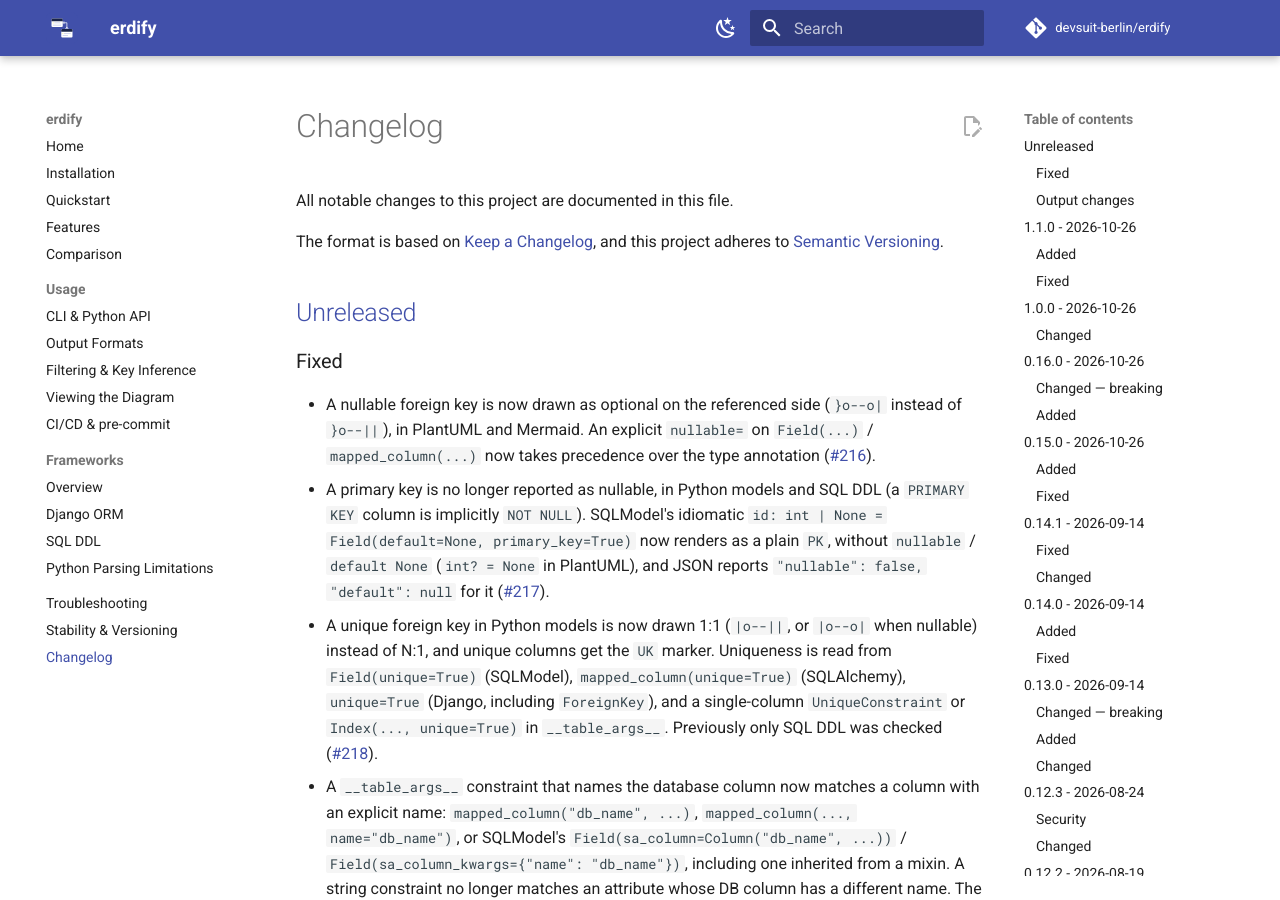
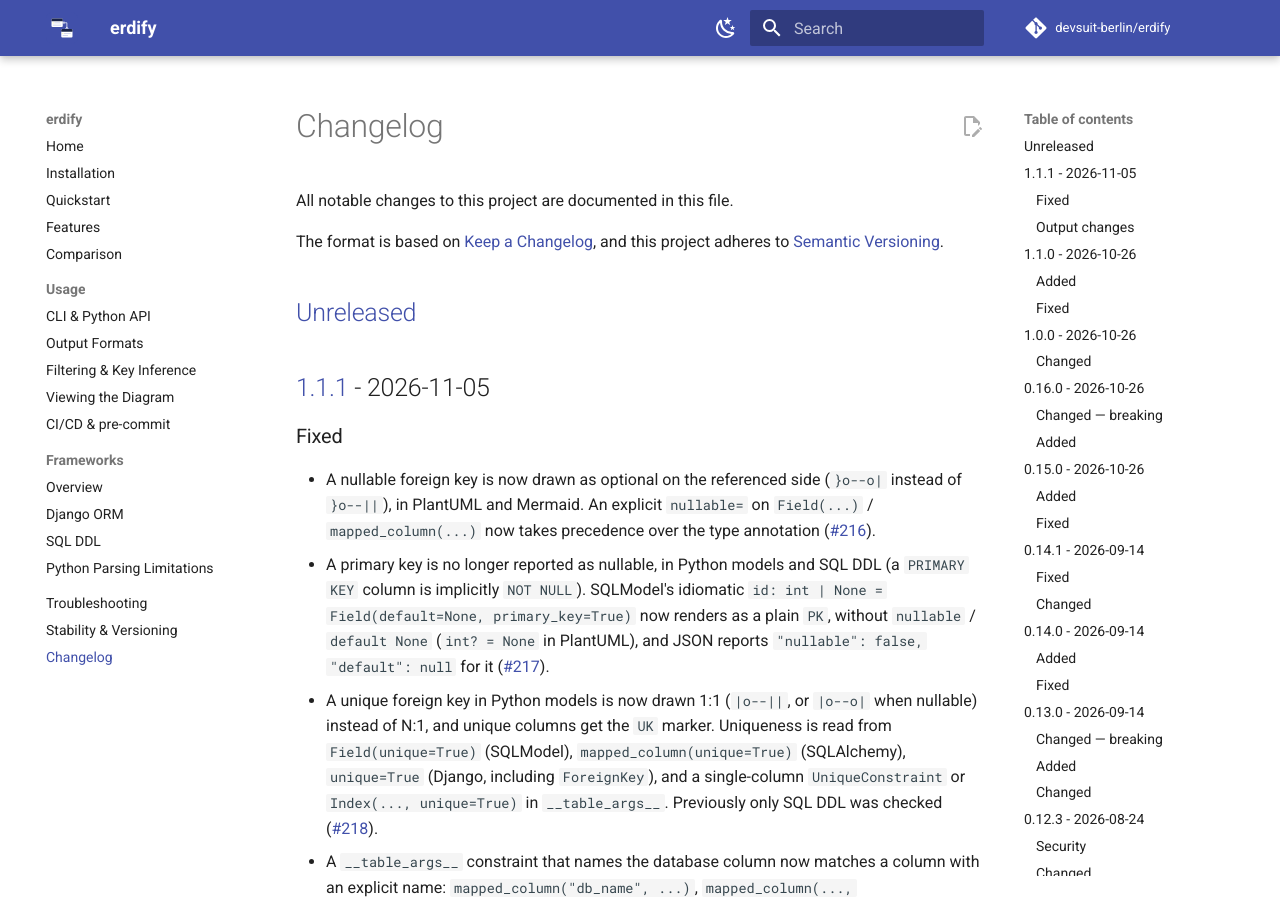
Before and after one commit to devsuit-berlin/erdify, an MkDocs documentation site: the page built from docs/changelog.md, in a window 1280 px wide and 900 px high. Built offline with MkDocs 1.6.1 and Material for MkDocs 9.7.7, drawn with Linux system fonts in a browser that asks for light colours; comment, search, counter and statistics services are not loaded.

Commit message:
chore: release 1.1.1 (#227)
Release 1.1.1: a patch release with bug fixes only (#220, #225).

- `pyproject.toml` and `uv.lock` bumped to 1.1.1
- `CHANGELOG.md`: `[Unreleased]` moved to `[1.1.1] - 2026-11-05`, and
the compare links are updated
- `docs/usage/ci.md`: pre-commit example pinned to `rev: v1.1.1`

The release notes include an **Output changes** section: `--check` fails
once after upgrading, because cardinality and primary-key rendering
changed. After merging, `gh release create v1.1.1` publishes to PyPI
through the gated `pypi` environment.

```diff
--- a/.pre-commit-hooks.yaml
+++ b/.pre-commit-hooks.yaml
@@ -2,7 +2,7 @@
 #
 #   repos:
 #     - repo: https://github.com/devsuit-berlin/erdify
-#       rev: v1.1.0
+#       rev: v1.1.1
 #       hooks:
 #         - id: erdify
 #           args: [./src/database, -o, docs/erd.puml]
--- a/CHANGELOG.md
+++ b/CHANGELOG.md
@@ -6,6 +6,8 @@ The format is based on [Keep a Changelog](https://keepachangelog.com/en/1.1.0/),
 and this project adheres to [Semantic Versioning](https://semver.org/spec/v2.0.0.html).
 
 ## [Unreleased]
+
+## [1.1.1] - 2026-11-05
 
 ### Fixed
 
@@ -745,7 +747,8 @@ open-source maintenance.
 
 - Initial release: generate PlantUML ERD diagrams from SQLModel models via AST.
 
-[Unreleased]: https://github.com/devsuit-berlin/erdify/compare/v1.1.0...HEAD
+[Unreleased]: https://github.com/devsuit-berlin/erdify/compare/v1.1.1...HEAD
+[1.1.1]: https://github.com/devsuit-berlin/erdify/compare/v1.1.0...v1.1.1
 [1.1.0]: https://github.com/devsuit-berlin/erdify/compare/v1.0.0...v1.1.0
 [1.0.0]: https://github.com/devsuit-berlin/erdify/compare/v0.16.0...v1.0.0
 [0.16.0]: https://github.com/devsuit-berlin/erdify/compare/v0.15.0...v0.16.0
--- a/docs/usage/ci.md
+++ b/docs/usage/ci.md
@@ -139,7 +139,7 @@ environment for it:
 # .pre-commit-config.yaml
 repos:
   - repo: https://github.com/devsuit-berlin/erdify
-    rev: v1.1.0
+    rev: v1.1.1
     hooks:
       - id: erdify
         args: [./src/database, -o, docs/erd.puml]
--- a/pyproject.toml
+++ b/pyproject.toml
@@ -1,6 +1,6 @@
 [project]
 name = "erdify"
-version = "1.1.0"
+version = "1.1.1"
 description = "A zero-dependency ERD generator for your Python models — pure AST, no database required."
 readme = "README.md"
 license = "MIT"
```
Also changed, not shown: 1 other file.
